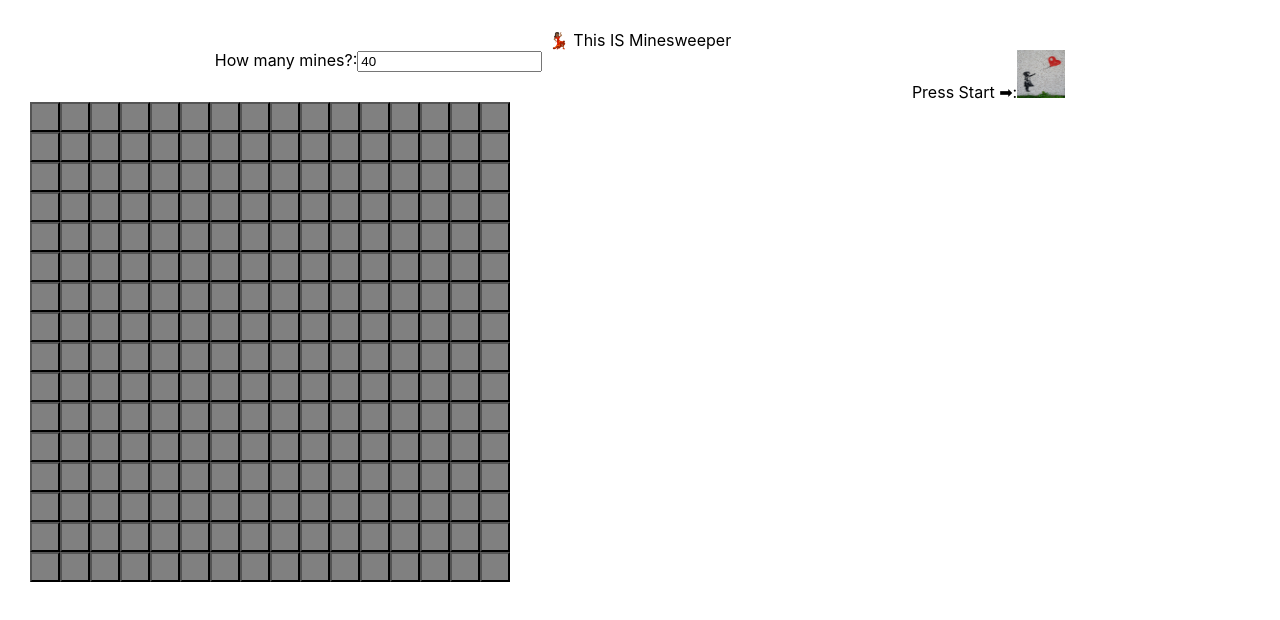
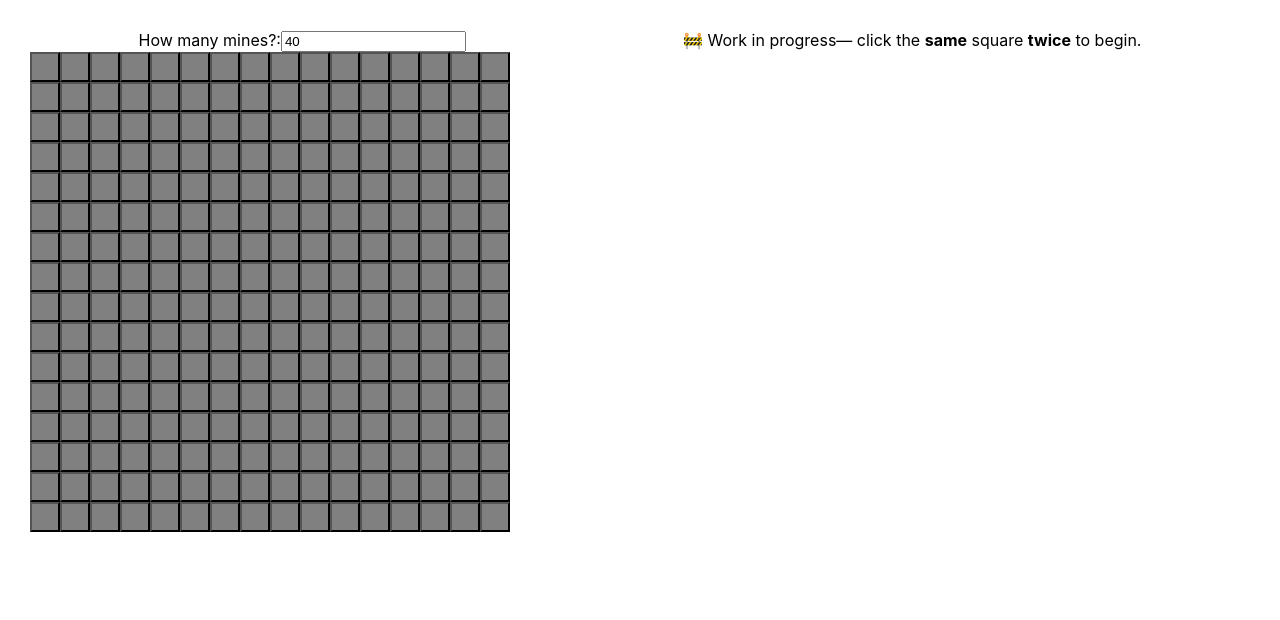
Before and after one commit to jasmatazzy/minesweeper, a React (Create React App) app: page / in a window 1280 px wide. Shown: the top 620 px of the page. Built offline with nearby package versions, Linux system fonts and the light colour scheme.

Commit message:
removed banksy— double click game square to begin

```diff
--- a/src/components/UserSettings/index.tsx
+++ b/src/components/UserSettings/index.tsx
@@ -28,7 +28,8 @@ const UserSettings = (props: UserSettingsProps): JSX.Element => {
         ></input>
       </div>
       <div>
-        <label htmlFor="start-game">Press Start ➡:</label>
+        🚧 Work in progress— click the <b>same</b> square <b>twice</b> to begin.
+        {/* <label htmlFor="start-game">Press Start ➡:</label>
         <input
           id="start-game"
           alt="Submit"
@@ -41,7 +42,7 @@ const UserSettings = (props: UserSettingsProps): JSX.Element => {
             event.preventDefault();
             !isGameStarted && startGame();
           }}
-        ></input>
+        ></input> */}
       </div>
     </form>
   );
--- a/src/pages/Main/index.tsx
+++ b/src/pages/Main/index.tsx
@@ -6,7 +6,7 @@ const Main = (): JSX.Element => {
     <div
     style={{padding: "30px"}}
     >
-      <div>💃🏾 This IS Minesweeper</div>
+      {/* <div>💃🏾 This IS Minesweeper</div> */}
       <Board />
     </div>
   );
```
